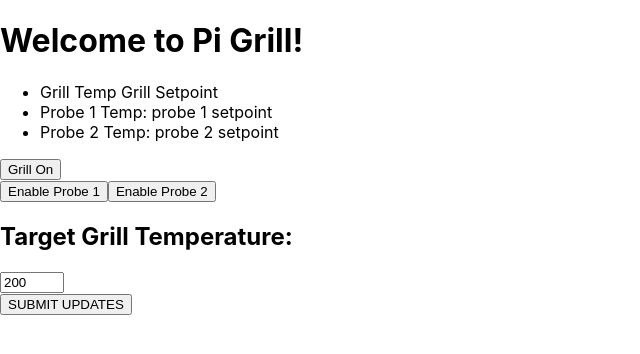
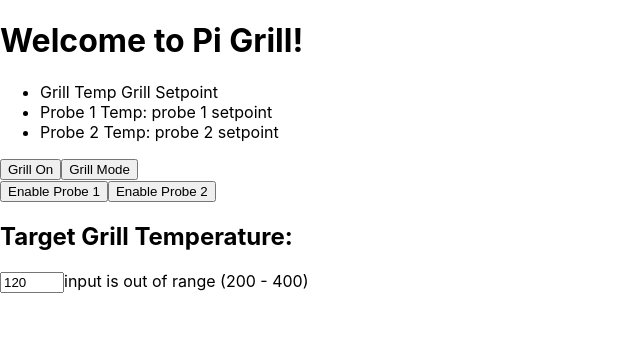
Before and after one commit to Olli-Archives/piGrill, a React (Create React App) app: page / in a window 1280 px wide. Shown: the top 354 px of the page, without its empty margins (0-640 px from the left). Built offline with nearby package versions, Linux system fonts and the light colour scheme.

Commit message:
wip:refactor to use context

```diff
--- a/src/components/forms/grill-settings-form/GrillParameters.tsx
+++ b/src/components/forms/grill-settings-form/GrillParameters.tsx
@@ -1,57 +1,53 @@
-import React, { useState } from 'react';
+import React, { useContext } from 'react';
 import { NumberInputField } from '../../../helper-components/form-components/NumberInput'
+import { SettingsContext } from '../../../contexts/settingsContext';
 
 export default function GrillSettingsForm(props: Props) {
-  const [grillTemp, setGrillTemp] = useState(200);
-  const [probeOneTemp, setProbeOneTemp] = useState(120);
-  const [probeTwoTemp, setProbeTwoTemp] = useState(120);
-  const [probeOneStatus, setProbeOneStatus] = useState(false);
-  const [probeTwoStatus, setProbeTwoStatus] = useState(false);
-
-  const { callback } = props
+  const grillControls = useContext(SettingsContext)
+  const { grillParams, setGrillParams } = grillControls
 
   return (
     <>
       <div>
         <button
           name="probeOneOn"
-          onClick={() => setProbeOneStatus(!probeOneStatus)}
+          onClick={() => setGrillParams({ ...grillParams, probeOneOn: grillParams.probeOneOn })}
         >Enable Probe 1</button>
         <button
           name="probeTwoOn"
-          onClick={() => setProbeTwoStatus(!probeTwoStatus)}
+          onClick={() => setGrillParams({ ...grillParams, probeOneOn: grillParams.probeOneOn })}
         >Enable Probe 2</button>
 
         <h2>Target Grill Temperature:</h2>
         <NumberInputField
           max={400}
           min={200}
-          onChange={setGrillTemp}
+          onChange={(e: React.ChangeEvent<HTMLInputElement>) => { setGrillParams({ ...grillParams, targetGrillTemp: e.target.value }) }}
           name="targetGrillTemp"
-          value={grillTemp}
+          value={grillParams.targetGrillTemp}
         />
 
       </div>
 
-      <div className={`display_${probeOneStatus.toString()}`}>
+      <div className={`display_${grillParams.probeOneOn.toString()}`}>
         <h2>Target Probe Temp:</h2>
         <NumberInputField
           max={500}
           min={120}
-          onChange={setProbeOneTemp}
+          onChange={(e: React.ChangeEvent<HTMLInputElement>) => { setGrillParams({ ...grillParams, probeOneTargetTemp: e.target.value }) }}
           name="targetProbeOneTemp"
-          value={probeOneTemp}
+          value={grillParams.targetProbeOneTemp}
         />
       </div>
 
-      <div className={`display_${probeTwoStatus.toString()}`}>
+      <div className={`display_${grillParams.probeTwoOn.toString()}`}>
         <h2>Target Probe Temp:</h2>
         <NumberInputField
           max={500}
           min={120}
-          onChange={setProbeTwoTemp}
+          onChange={(e: React.ChangeEvent<HTMLInputElement>) => { setGrillParams({ ...grillParams, probeTwoTargetTemp: e.target.value }) }}
           name="targetProbeTwoTemp"
-          value={probeTwoTemp}
+          value={grillParams.targetProbeTwoTemp}
         />
       </div>
       <div>
@@ -60,7 +56,7 @@ export default function GrillSettingsForm(props: Props) {
 
 
       {/* SWITCH TO CONTEXT AND SEND TO APP*/}
-      <button onClick={() => callback(
+      {/* <button onClick={() => callback(
         {
           grillTemp,
           probeOneTemp,
@@ -68,7 +64,7 @@ export default function GrillSettingsForm(props: Props) {
           probeOneStatus,
           probeTwoStatus
         }
-      )}>SUBMIT UPDATES</button>
+      )}>SUBMIT UPDATES</button> */}
     </>
 
   );
@@ -85,4 +81,5 @@ export interface GrillSettings {
   grillOn: boolean,
   probeOneOn: boolean,
   probeTwoOn: boolean,
+  smokeOn: boolean,
 }
--- a/src/components/main-page/MainPage.tsx
+++ b/src/components/main-page/MainPage.tsx
@@ -1,20 +1,15 @@
 import React, { useState, useContext } from 'react';
 import GrillSettingsForm, { GrillSettings } from '../forms/grill-settings-form/GrillParameters'
-import SettingsContextProvider, { SettingsContext } from '../../contexts/settingsContext';
+import { SettingsContext } from '../../contexts/settingsContext';
 
 
 export default function MainPage() {
-  // const [grillStatus, setGrillStatus] = useState(false);
-  // const [smokeMode, setSmokeMode] = useState(false);
-
-
-
   const submitChanges = (changes: GrillSettings) => {
     console.log('changes', changes)
   }
 
   const grillControls = useContext(SettingsContext)
-  // console.log('grillControls', grillControls)
+  const { grillParams, setGrillParams } = grillControls
   console.log(grillControls.grillParams)
 
   return (
@@ -27,13 +22,12 @@ export default function MainPage() {
           <li>Probe 2 Temp: probe 2 setpoint</li>
         </ul>
       </div>
-      <button onClick={() => grillControls.setGrillParams({ ...grillControls.grillParams, grillOn: !grillControls.grillParams.grillOn })}>
+      <button onClick={() => setGrillParams({ ...grillParams, grillOn: !grillParams.grillOn })}>
         {grillControls.grillParams.grillOn === true ? 'Grill Off' : 'Grill On'}
       </button>
-      {/* <button onClick={() => setSmokeMode(!smokeMode)}>
-        {smokeMode === true ? 'Smoke Mode' : 'Grill Mode'}
-      </button> */}
-
+      <button onClick={() => setGrillParams({ ...grillParams, smokeOn: !grillParams.smokeOn })}>
+        {grillParams.smokeOn === true ? 'Smoke Mode' : 'Grill Mode'}
+      </button>
       <GrillSettingsForm callback={submitChanges} />
     </main>
   )
--- a/src/contexts/settingsContext.tsx
+++ b/src/contexts/settingsContext.tsx
@@ -13,6 +13,7 @@ const defaults: GrillSettings = {
   grillOn: false,
   probeOneOn: false,
   probeTwoOn: false,
+  smokeOn: false,
 }
 
 
```
